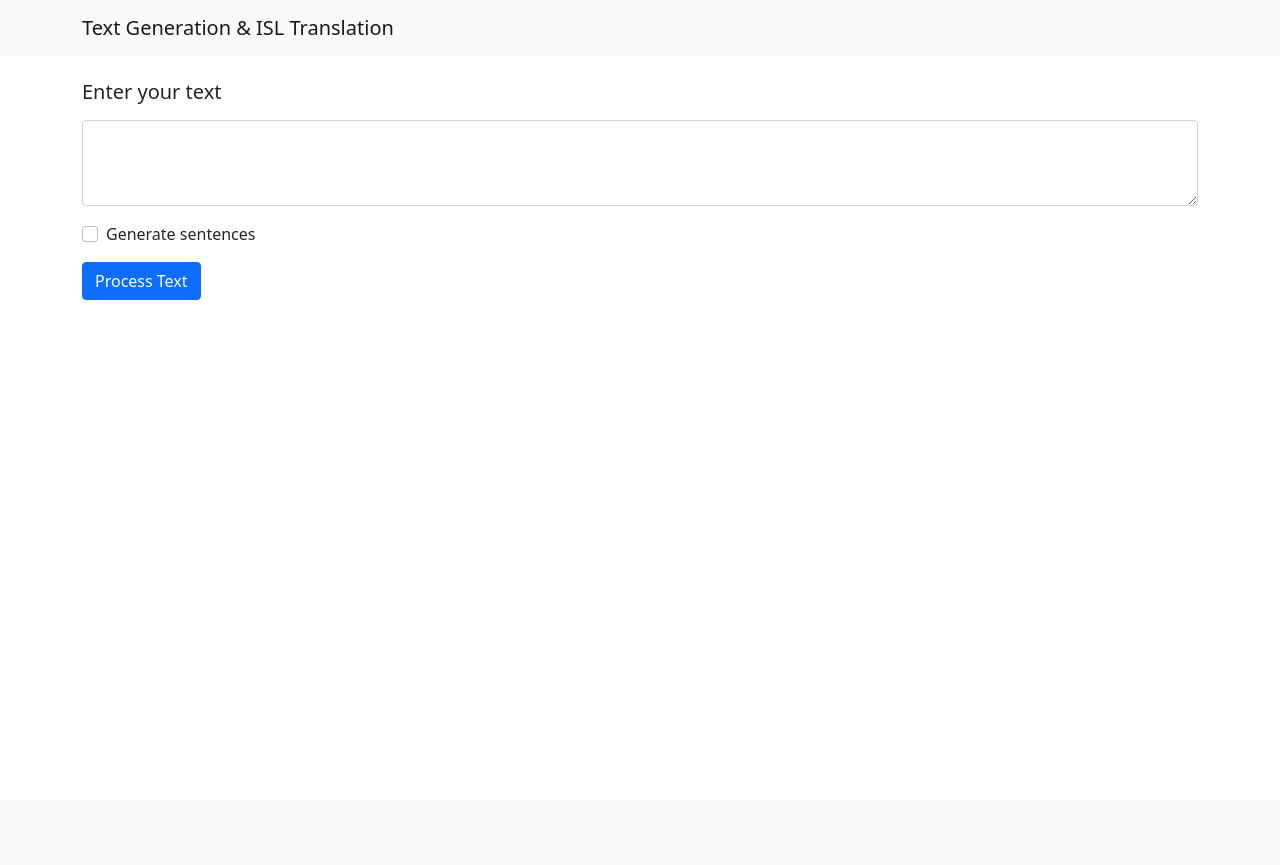
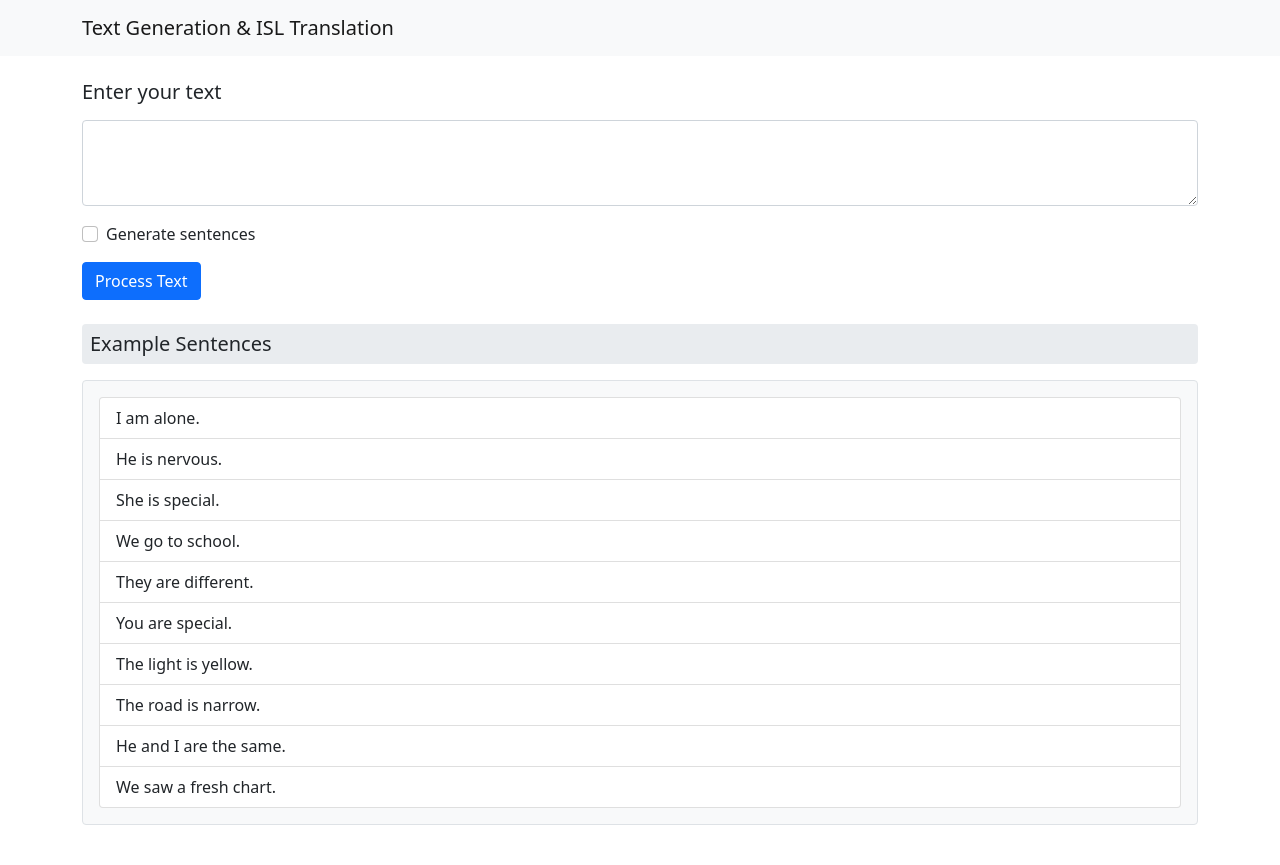
Before and after one commit to Priyanshh95/Sign-Lang-Translater, a Flask app: page / in a window 1280 px wide. Before the commit the page ends 300 px from the top, so only its background shows below. Run offline with Flask 3, Linux system fonts and the light colour scheme; parts of the project's set-up code (start-up, migrations or seed data) failed here and were passed over.

Commit message:
sample text or example added

```diff
--- a/app.py
+++ b/app.py
@@ -10,6 +10,19 @@ port = 5100
 
 # Path to the folder containing ISL videos
 VIDEO_FOLDER = "static/videos"
+
+EXAMPLE_SENTENCES = [
+    "I am alone.",
+    "He is nervous.",
+    "She is special.",
+    "We go to school.",
+    "They are different.",
+    "You are special.",
+    "The light is yellow.",
+    "The road is narrow.",
+    "He and I are the same.",
+    "We saw a fresh chart.",
+]
 
 @app.route("/", methods=["GET", "POST"])
 def index():
@@ -42,7 +55,8 @@ def index():
         sentence=sentence,
         isl_sentence=isl_sentence,
         matched_videos=matched_videos,
-        generated_sentences=generated_sentences
+        generated_sentences=generated_sentences,
+        example_sentences=EXAMPLE_SENTENCES
     )
 
 if __name__ == "__main__":
--- a/templates/index.html
+++ b/templates/index.html
@@ -48,6 +48,24 @@
             </div>
             <button type="submit" class="btn btn-primary">Process Text</button>
         </form>
+
+        <!-- Example Sentences -->
+        <div class="row mb-4">
+            <div class="col-md-12">
+                <div class="section-title">
+                    <h5 class="mb-0">Example Sentences</h5>
+                </div>
+                <div class="output-box">
+                    <ul class="list-group">
+                        {% for ex_sentence in example_sentences %}
+                            <li class="list-group-item" style="cursor: pointer;" onclick="setSentence('{{ ex_sentence }}')">
+                                {{ ex_sentence }}
+                            </li>
+                        {% endfor %}
+                    </ul>
+                </div>
+            </div>
+        </div>
 
         {% if sentence %}
         <!-- Original Input and Translation -->
@@ -147,8 +165,11 @@
         </script>
         {% endif %}
 
-
-
+        <script>
+            function setSentence(sentence) {
+                document.getElementById('sentence').value = sentence;
+            }
+        </script>
 
     <!-- Scripts -->
     <script src="https://cdn.jsdelivr.net/npm/bootstrap@5.0.2/dist/js/bootstrap.bundle.min.js"></script>
--- a/translator.py
+++ b/translator.py
@@ -3,7 +3,6 @@ from nltk.stem import WordNetLemmatizer
 from spellchecker import SpellChecker
 from nltk.corpus import wordnet
 import re
-from englisttohindi.englisttohindi import EngtoHindi
 import nltk
 from nltk.tokenize import word_tokenize
 from nltk.tag import tnt
@@ -288,9 +287,9 @@ def svo_to_sov2(text):
 
     return '\n'.join(transformed_paragraphs)
 def e2h(sentence):
-    res = EngtoHindi(sentence)
-    translation = res.convert
-    return translation if translation else ''
+    # This function is no longer available as englisttohindi is removed.
+    # It will return an empty string or raise an error if called.
+    return ''
 
 def process_sentence(sentence):
     split_sentences = re.split(r';(?=(?:(?:[^"]*"){2})*[^"]*$)', sentence)
@@ -470,4 +469,4 @@ def write(output_filename):
         file.write("Data Types: " + str(data_types) + "\n")
         file.write("User Defined Types: " + str(udt) + "\n")
         file.write("Function Names: " + str(function_names) + "\n")
-print(main2("Hello I am Siddhi"))
+print("Hello Priyanshu")
```
Also changed, not shown: requirements.txt (added, +7 -0 lines).
